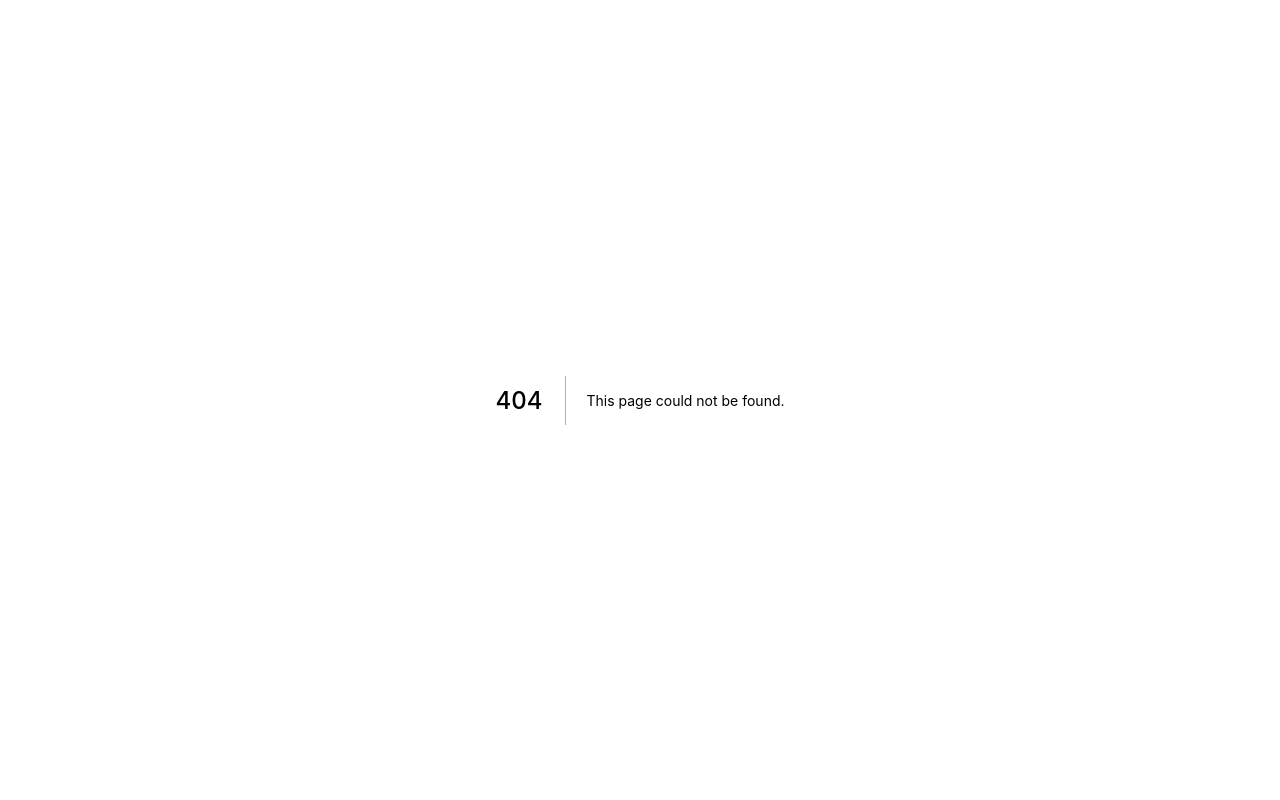
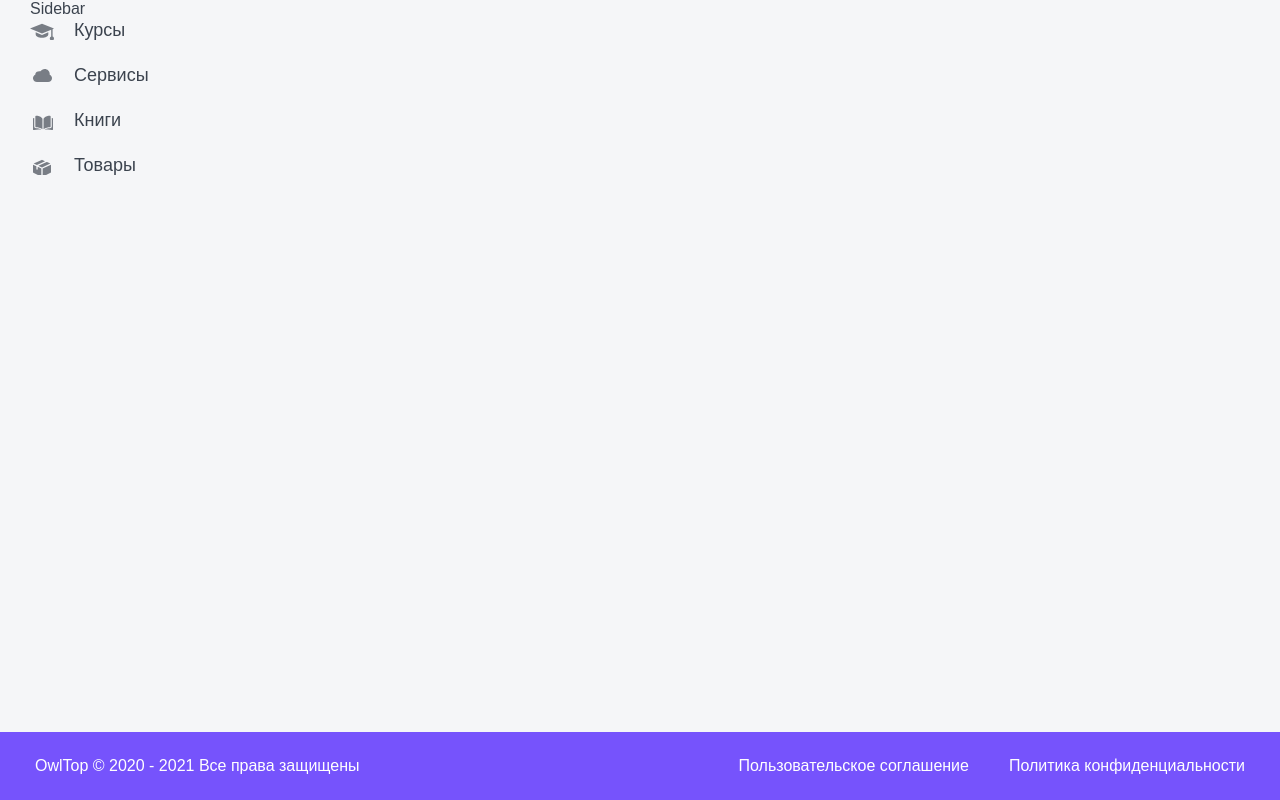
Before and after one commit to KislyakovS/top-app, a Next.js app: page /courses in a window 1280 px wide. Before the commit this address had no page. Built offline with nearby package versions, Linux system fonts and the light colour scheme.

Commit message:
Create page courses

```diff
--- a/layout/Menu/Menu.tsx
+++ b/layout/Menu/Menu.tsx
@@ -30,11 +30,16 @@ const Menu: React.FC = () => {
         setMenu(menu.map(m => m._id.secondCategory === category ? ({ ...m, isOpened: !m.isOpened }) : m));
     };
 
+    console.log(router);
+
     const buildFirstLevel = () => {
         return (
             <ul className={styles.firstLevel}>
                 {firstLevelMenu.map(menu => {
-                    return <li key={menu.route} className={styles.firstLevelItem}>
+                    const isActive = router.pathname === `/${menu.route}`;
+
+                    return (
+                        <li key={menu.route} className={styles.firstLevelItem}>
                             <Link href={`/${menu.route}`}>
                                 <a className={cls(
                                     styles.firstLevelLink,
@@ -46,7 +51,8 @@ const Menu: React.FC = () => {
                                 </a>
                             </Link>
                             {menu.id === firstCategory && buildSecondLevel(menu)}
-                    </li>;
+                        </li>
+                    );
                 })}
             </ul>
         );
--- a/pages/courses/[alias].tsx
+++ b/pages/courses/[alias].tsx
@@ -16,7 +16,7 @@ interface CourseProps extends Record<string, unknown> {
 
 const firstCategory = 0;
 
-const Course: React.FC<CourseProps> = ({ menu, page, products }) => {
+const CourseAlias: React.FC<CourseProps> = ({ menu, page, products }) => {
     return (
         <></>
     );
@@ -55,4 +55,4 @@ export const getStaticProps: GetStaticProps<CourseProps> = async ({ params }: Ge
     };
 };
 
-export default withLayout(Course);
+export default withLayout(CourseAlias);
```
Also changed, not shown: pages/courses/index.tsx (added, +9 -0 lines). Lines whose indentation alone changed are shown as unchanged.
